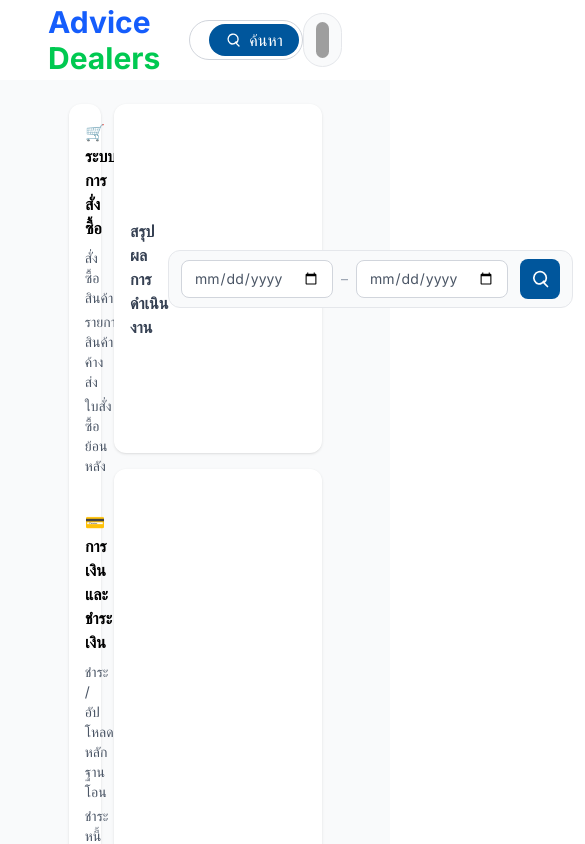
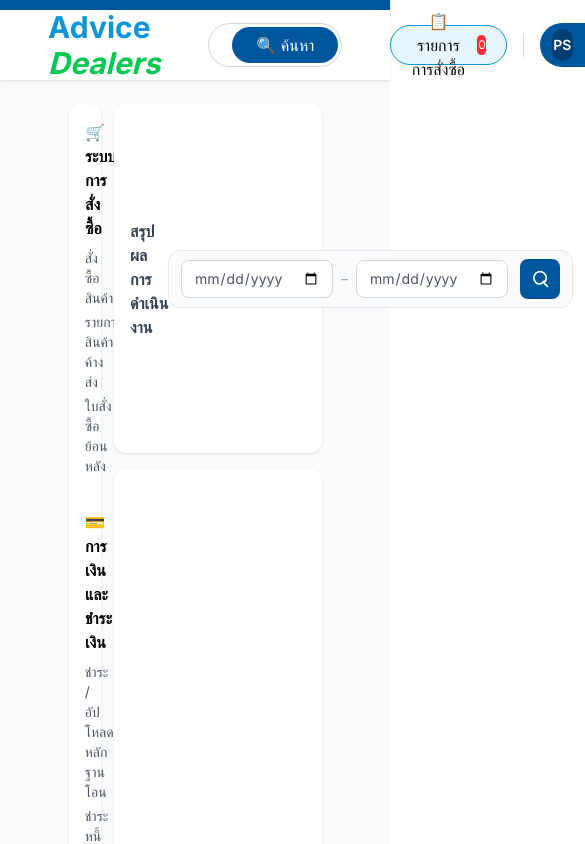
Before and after one commit to Aust9ny/dealer-web, a Nuxt app: page / in a window 390 px wide. Shown: the top 844 px of the page, 585 px wide, since content can reach past the window. Built offline with nearby package versions, Linux system fonts and the light colour scheme; grey boxes are pictures that could not be loaded; a web font is replaced by a local one.

Commit message:
Update Topbar Footer

```diff
--- a/components/Footer.vue
+++ b/components/Footer.vue
@@ -7,7 +7,7 @@ import { Icon } from '@iconify/vue';
     <div class="max-w-screen-2xl mx-auto px-6 lg:px-12 py-12 grid grid-cols-[3fr_2fr_2fr_2fr_2fr] gap-4">
       <!-- Column 1 -->
       <div class="space-y-4">
-        <div class="text-3xl font-bold text-blue-600">
+        <div class="text-3xl font-bold text-[#0D95DA]">
           Advice <br>
           <span class="text-green-500">Dealers</span>
         </div>
--- a/components/Topbar.vue
+++ b/components/Topbar.vue
@@ -1,81 +1,161 @@
+<script setup>
+import { ref, computed } from 'vue';
+
+const showAccountMenu = ref(false);
+
+// mock user
+const firstName = 'Puck';
+const lastName = 'Sheres';
+
+const initials = computed(() => {
+  return firstName.charAt(0) + lastName.charAt(0);
+});
+</script>
+
 <template>
-  <header class="w-full h-20 bg-white flex items-center px-12">
-    <!-- Left : Brand -->
-    <div class="flex items-center leading-none select-none">
-      <div class="text-3xl font-bold text-blue-600">
-        Advice <span class="text-green-500">Dealers</span>
+  <header
+    class="w-full h-20 bg-white flex items-center px-12 border-t-10 border-[#00569C] shadow-sm relative z-50"
+  >
+    <!-- Left : Logo -->
+    <div class="flex items-center select-none">
+      <div class="text-3xl font-bold text-[#0D95DA]">
+        Advice <span class="text-green-500 italic">Dealers</span>
       </div>
     </div>
 
     <!-- Center : Search -->
-    <div class="flex-1 flex justify-center">
-      <div class="relative w-full max-w-xl">
+    <div class="flex-1 flex justify-center px-12">
+      <div class="relative w-full max-w-3xl">
         <input
           type="text"
           placeholder="ค้นหาสินค้า, แบรนด์, รุ่น"
-          class="w-full h-10 pl-4 pr-24 border border-gray-300 rounded-full focus:outline-none focus:ring-2 focus:ring-[#00569C]"
+          class="w-full h-11 pl-5 pr-28 border border-gray-300 rounded-full focus:outline-none focus:ring-2 focus:ring-[#00569C]"
+        />
+        <button
+          class="absolute right-1 top-1/2 -translate-y-1/2 h-9 px-6 bg-[#00569C] text-white rounded-full flex items-center gap-2 hover:opacity-90"
         >
+          🔍 ค้นหา
+        </button>
+      </div>
+    </div>
 
+    <!-- Right -->
+    <div class="flex items-center gap-4">
+      <!-- Orders -->
+      <button
+        class="flex items-center gap-2 px-5 h-10 rounded-full text-black bg-[#0D95DA]/10 border border-[#0D95DA] hover:bg-[#0D95DA]/20 transition"
+      >
+        📋 รายการการสั่งซื้อ
+
+        <!-- Notification (circle) -->
+        <span
+          class="ml-1 w-5 h-5 flex items-center justify-center bg-red-500 text-white text-xs rounded-full"
+        >
+          0
+        </span>
+      </button>
+
+      <!-- Divider -->
+      <div class="h-6 w-px bg-gray-300"></div>
+
+      <!-- Account -->
+      <div class="relative">
         <button
-          class="absolute right-1 top-1/2 -translate-y-1/2 h-8 px-4 bg-[#00569C] text-white flex items-center gap-2 rounded-full hover:opacity-90"
+          @click="showAccountMenu = !showAccountMenu"
+          class="flex items-center gap-3 pl-3 pr-4 h-11 rounded-full bg-[#00569C] hover:bg-[#004a85] transition"
         >
+          <!-- Avatar (ไม่มีกรอบขาวแล้ว) -->
+          <div
+            class="w-8 h-8 rounded-full bg-[#003E73] flex items-center justify-center text-white text-sm font-semibold"
+          >
+            {{ initials }}
+          </div>
+
+          <!-- Label -->
+          <span class="font-medium text-white"> บัญชีของฉัน </span>
+
+          <!-- Chevron -->
           <svg
-            xmlns="http://www.w3.org/2000/svg"
-            class="h-4 w-4"
+            class="w-4 h-4 text-white"
             fill="none"
-            viewBox="0 0 24 24"
             stroke="currentColor"
             stroke-width="2"
+            viewBox="0 0 24 24"
           >
             <path
               stroke-linecap="round"
               stroke-linejoin="round"
-              d="M21 21l-4.35-4.35m0 0A7.5 7.5 0 1010.5 18a7.5 7.5 0 006.15-3.35z"
+              d="M19 9l-7 7-7-7"
             />
           </svg>
-          ค้นหา
         </button>
-      </div>
-    </div>
+        <div
+          v-if="showAccountMenu"
+          class="absolute left-0 top-full mt-2 w-full bg-white rounded-lg shadow-lg border border-gray-200 overflow-hidden z-50"
+        >
+          <!-- การสั่งซื้อของฉัน -->
+          <div
+            class="flex items-center px-3 py-2.5 text-sm text-gray-800 cursor-pointer hover:bg-gray-50 transition"
+          >
+            <span>การสั่งซื้อของฉัน</span>
+            <span
+              class="ml-auto w-5 h-5 rounded-full bg-red-500 text-white text-[11px] flex items-center justify-center"
+            >
+              9
+            </span>
+          </div>
 
-    <!-- Right : Profile -->
-    <div class="flex items-center gap-4">
-      <!-- Credit Info -->
-      <div class="hidden md:flex flex-col text-right leading-tight">
-        <span class="text-xs text-gray-400">วงเงินคงเหลือ</span>
-        <span class="text-sm font-semibold text-emerald-600"> ฿ 120,000 </span>
-      </div>
+          <div class="h-px bg-gray-200 mx-3"></div>
 
-      <!-- Profile Card -->
-      <div
-        class="flex items-center gap-3 px-3 py-2 bg-gray-50 border border-gray-200 rounded-full hover:bg-gray-100 cursor-pointer"
-      >
-        <img
-          src="https://i.pravatar.cc/40"
-          alt="profile"
-          class="w-9 h-9 rounded-full"
-        />
+          <!-- บัญชีของฉัน -->
+          <NuxtLink to="/Dealer_Profile" class="block px-3 py-2.5 text-sm text-gray-800 cursor-pointer hover:bg-gray-50 transition">
+            บัญชีของฉัน
+          </NuxtLink>
+          <div class="h-px bg-gray-200 mx-3"></div>
 
-        <div class="hidden sm:flex flex-col leading-tight">
-          <span class="text-sm font-medium text-gray-700"> Jam </span>
-          <span class="text-xs text-gray-400"> Dealer </span>
+          <!-- สินค้าที่ถูกใจ -->
+          <div
+            class="px-3 py-2.5 text-sm text-gray-800 cursor-pointer hover:bg-gray-50 transition"
+          >
+            สินค้าที่ถูกใจ
+          </div>
+
+          <div class="h-px bg-gray-200 mx-3"></div>
+
+          <!-- คูปองของฉัน -->
+          <div
+            class="px-3 py-2.5 text-sm text-gray-800 cursor-pointer hover:bg-gray-50 transition"
+          >
+            คูปองของฉัน
+          </div>
+
+          <div class="h-px bg-gray-200 mx-3"></div>
+
+          <!-- บริการ -->
+          <div
+            class="px-3 py-2.5 text-sm text-gray-800 cursor-pointer hover:bg-gray-50 transition"
+          >
+            บริการ (เช็ค / ตรวจสอบ)
+          </div>
+
+          <div class="h-px bg-gray-200 mx-3"></div>
+
+          <!-- ศูนย์ช่วยเหลือ -->
+          <div
+            class="px-3 py-2.5 text-sm text-gray-800 cursor-pointer hover:bg-gray-50 transition"
+          >
+            ศูนย์ช่วยเหลือ
+          </div>
+
+          <div class="h-px bg-gray-200 mx-3"></div>
+
+          <!-- ออกจากระบบ -->
+          <div
+            class="px-3 py-2.5 text-sm text-gray-700 cursor-pointer hover:bg-red-50 hover:text-red-600 transition"
+          >
+            ออกจากระบบ
+          </div>
         </div>
-
-        <!-- Chevron -->
-        <svg
-          xmlns="http://www.w3.org/2000/svg"
-          class="w-4 h-4 text-gray-400 hidden sm:block"
-          fill="none"
-          viewBox="0 0 24 24"
-          stroke="currentColor"
-          stroke-width="2"
-        >
-          <path
-            stroke-linecap="round"
-            stroke-linejoin="round"
-            d="M19 9l-7 7-7-7"
-          />
-        </svg>
       </div>
     </div>
   </header>
--- /dev/null
+++ b/pages/Dealer_Profile/index.vue
@@ -0,0 +1,6 @@
+<template>
+    <div>
+        <h1>Dealer Profile Page</h1>
+
+    </div>
+</template>
```
Also changed, not shown: 1 other file (tests, documents, lock files or other folders).
